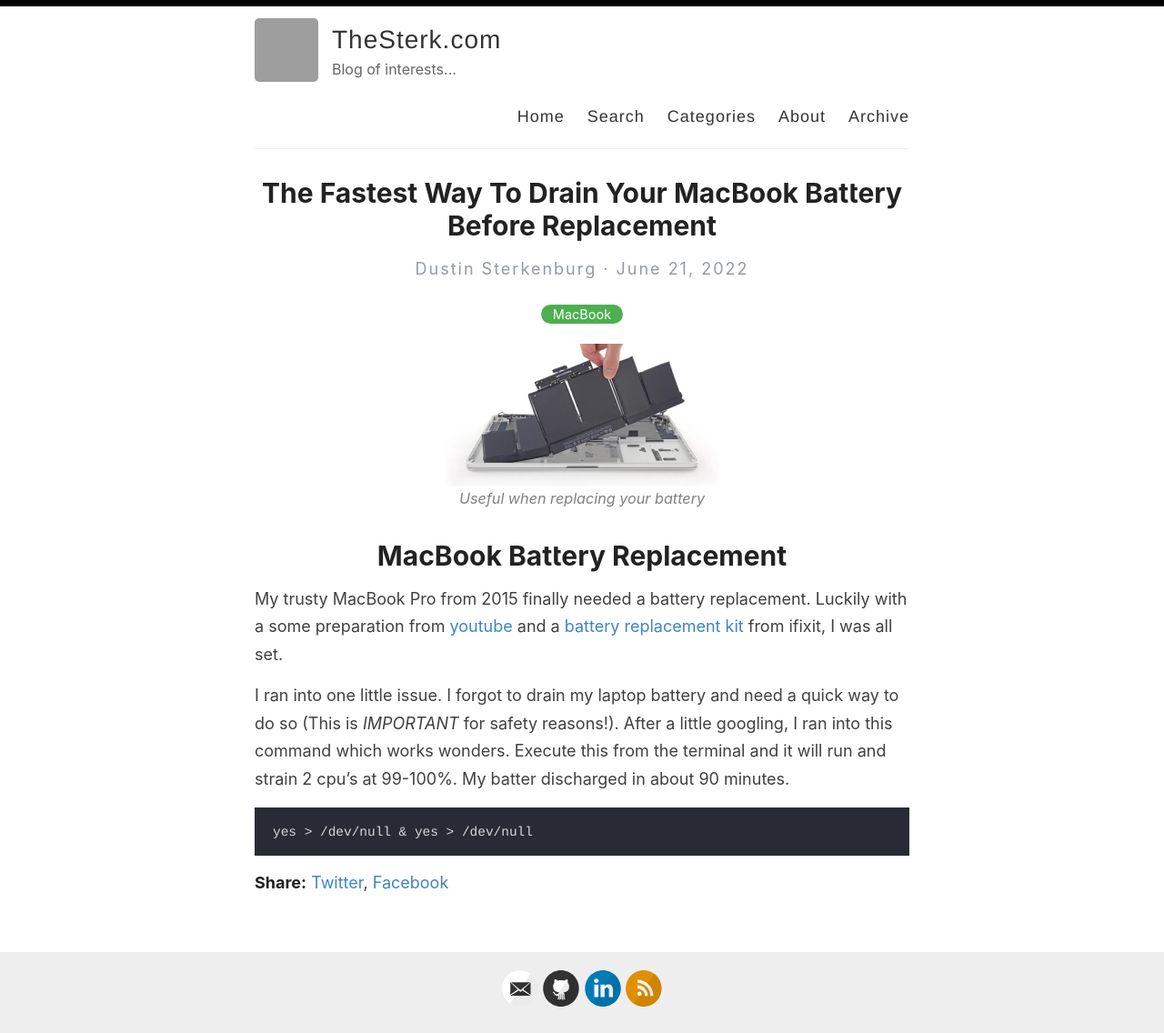
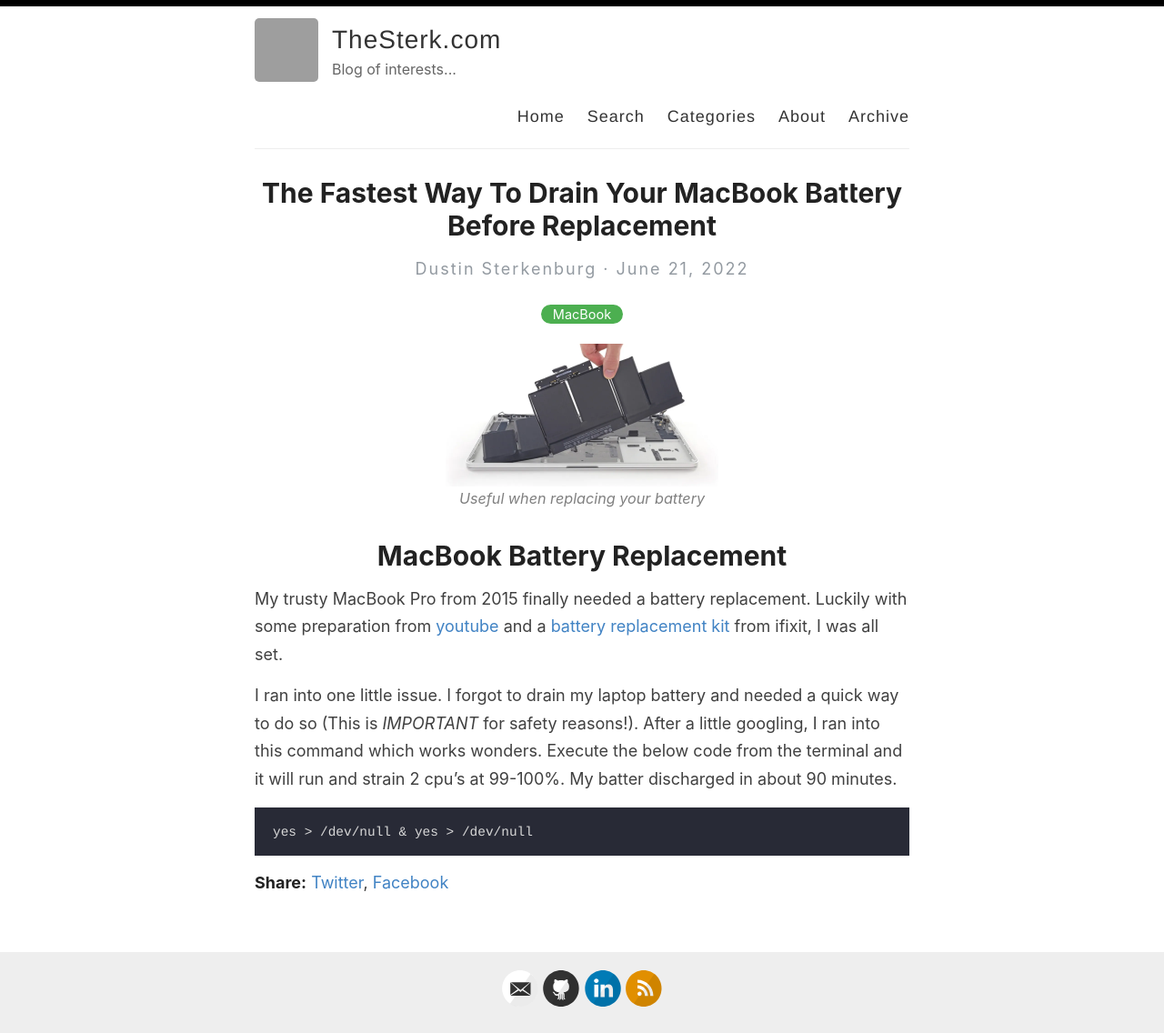
Before and after one commit to dustinsterk/dustinsterk.github.io, a Jekyll site: the page built from _posts/2022-06-21-Fastest-Way-To-Drain-Macbook-Battery copy.md, in a window 1280 px wide. Shown: the whole page at 91% size. Built offline with Jekyll 4.4.1, drawn with Linux system fonts in a browser that asks for light colours; our own code applies the rules of GitHub Pages for plain Markdown files; comment, search, counter and statistics services are not loaded; grey boxes are pictures that could not be loaded.

Commit message:
Update 2022-06-21-Fastest-Way-To-Drain-Macbook-Battery copy.md

````diff
--- a/_posts/2022-06-21-Fastest-Way-To-Drain-Macbook-Battery copy.md
+++ b/_posts/2022-06-21-Fastest-Way-To-Drain-Macbook-Battery copy.md
@@ -10,9 +10,9 @@
 {:style="color:gray;font-style:italic;font-size:90%;text-align:center;"}
 
 # MacBook Battery Replacement
-My trusty MacBook Pro from 2015 finally needed a battery replacement. Luckily with a some preparation from [youtube](https://www.youtube.com/watch?v=d-LwyWh4x8w){:target="_blank"} and a [battery replacement kit](https://www.ifixit.com/Store/Mac/MacBook-Pro-15-Inch-Retina-Mid-2015-Battery/IF117-048?o=5){:target="_blank"} from ifixit, I was all set.
+My trusty MacBook Pro from 2015 finally needed a battery replacement. Luckily with some preparation from [youtube](https://www.youtube.com/watch?v=d-LwyWh4x8w){:target="_blank"} and a [battery replacement kit](https://www.ifixit.com/Store/Mac/MacBook-Pro-15-Inch-Retina-Mid-2015-Battery/IF117-048?o=5){:target="_blank"} from ifixit, I was all set.
 
-I ran into one little issue.  I forgot to drain my laptop battery and need a quick way to do so (This is *IMPORTANT* for safety reasons!).  After a little googling, I ran into this command which works wonders.  Execute this from the terminal and it will run and strain 2 cpu's at 99-100%.  My batter discharged in about 90 minutes.
+I ran into one little issue.  I forgot to drain my laptop battery and needed a quick way to do so (This is *IMPORTANT* for safety reasons!).  After a little googling, I ran into this command which works wonders.  Execute the below code from the terminal and it will run and strain 2 cpu's at 99-100%.  My batter discharged in about 90 minutes.
 
 ```
 yes > /dev/null & yes > /dev/null
````
